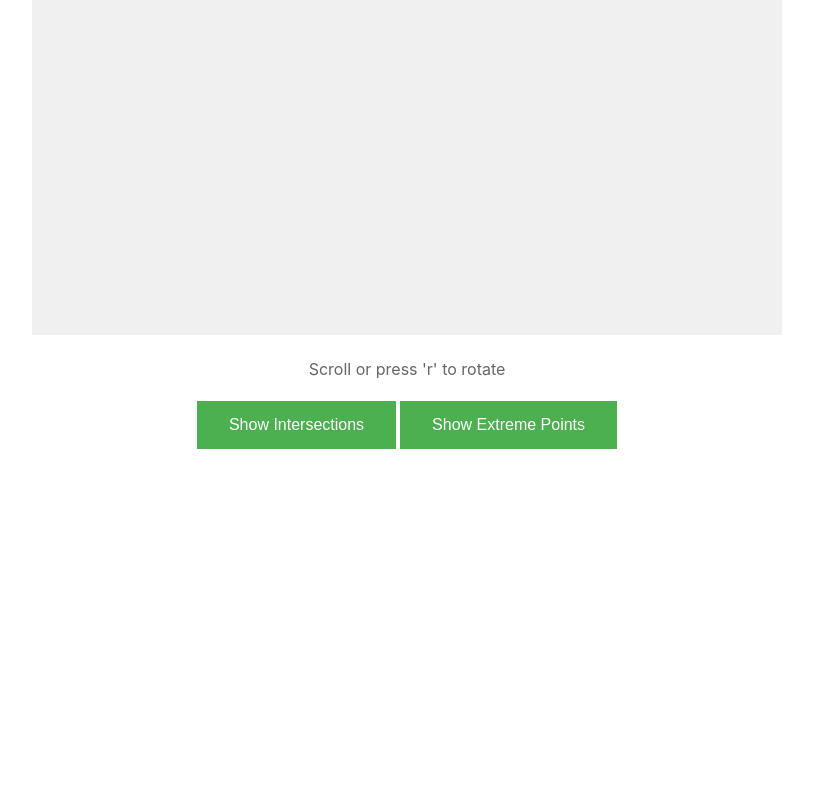
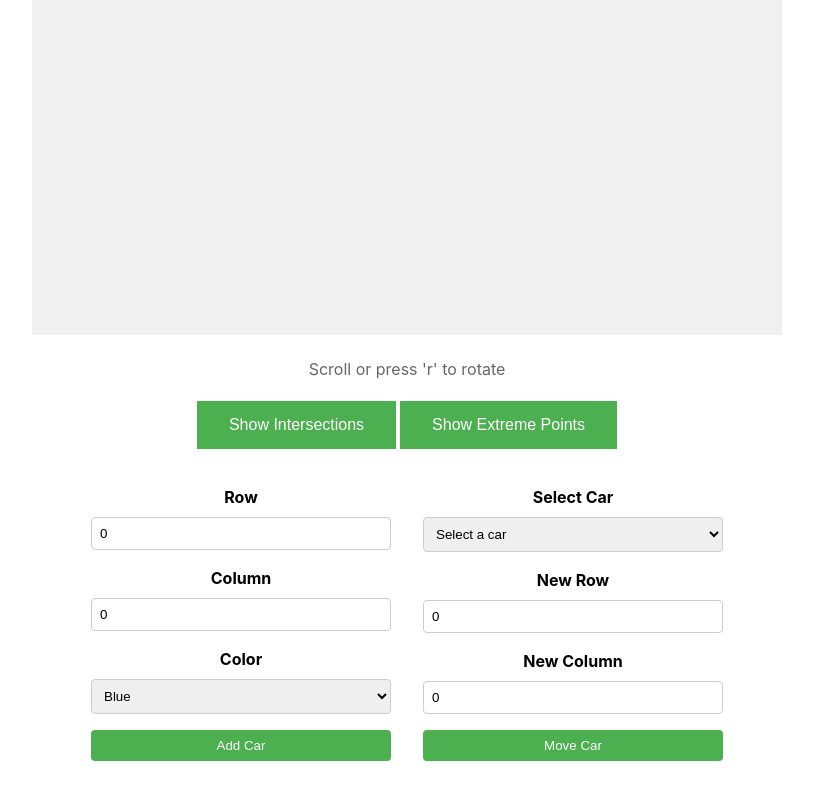
Before and after one commit to TSerranoE/City_TASEP, a React (Vite) app in the folder PAGINA_TASEP/: page / in a window 1280 px wide. Shown: the part 640-1440 px from the top of the page, without its empty margins (233-1046 px from the left). Before the commit the page ends 1157 px from the top, so only its background shows below. Built offline with nearby package versions, Linux system fonts and the light colour scheme.

Commit message:
Versión alpha terminada c:

```diff
--- a/PAGINA_TASEP/src/App.module.css
+++ b/PAGINA_TASEP/src/App.module.css
@@ -41,3 +41,17 @@
   font-size: 1rem;
   color: #666;
 }
+
+.gridContainer {
+  position: relative;
+  display: inline-block;
+}
+
+.formContainer {
+  display: flex;
+  flex-direction: row;
+  justify-content: center;
+  gap: 2rem;
+  margin-top: 2rem;
+  width: 100%;
+}
--- a/PAGINA_TASEP/src/App.tsx
+++ b/PAGINA_TASEP/src/App.tsx
@@ -1,7 +1,10 @@
-import { useState } from "react";
+import { useState, useCallback } from "react";
 import Grid from "./components/Grid";
 import ControlPanel from "./components/ControlPanel";
 import DataDisplay from "./components/DataDisplay";
+import CarForm from "./components/CarForm";
+import CreateCar from "./components/CreateCar";
+import MoveCarForm from "./components/MoveCarForm";
 import {
   calculateIntersections,
   calculateExtremePoints,
@@ -13,6 +16,10 @@ function App() {
   const [clickedLines, setClickedLines] = useState<Set<string>>(new Set());
   const [showIntersections, setShowIntersections] = useState(false);
   const [showExtremePoints, setShowExtremePoints] = useState(false);
+  const [cars, setCars] = useState<
+    Array<{ row: number; col: number; color: string; id: string }>
+  >([]);
+  const [nextCarId, setNextCarId] = useState(1);
 
   const intersections = calculateIntersections(clickedLines);
   const extremePoints = calculateExtremePoints(clickedLines, size);
@@ -27,14 +34,48 @@ function App() {
     setShowIntersections(false);
   };
 
+  const getNextCarId = useCallback(() => {
+    const id = `car-${nextCarId}`;
+    setNextCarId((prevId) => prevId + 1);
+    return id;
+  }, [nextCarId]);
+
+  const handleAddCar = (
+    row: number,
+    col: number,
+    color: string,
+    id: string
+  ) => {
+    setCars((prevCars) => [...prevCars, { row, col, color, id }]);
+  };
+
+  const handleMoveCar = (id: string, newRow: number, newCol: number) => {
+    setCars((prevCars) =>
+      prevCars.map((car) =>
+        car.id === id ? { ...car, row: newRow, col: newCol } : car
+      )
+    );
+  };
+
   return (
     <div className={styles.app}>
       <h1 className={styles.title}>City Tasep</h1>
-      <Grid
-        size={size}
-        clickedLines={clickedLines}
-        onClickedLinesUpdate={setClickedLines}
-      />
+      <div className={styles.gridContainer}>
+        <Grid
+          size={size}
+          clickedLines={clickedLines}
+          onClickedLinesUpdate={setClickedLines}
+        />
+        {cars.map((car) => (
+          <CreateCar
+            key={car.id}
+            position={{ col: car.col, row: car.row }}
+            color={car.color}
+            id={car.id}
+            gridSize={size}
+          />
+        ))}
+      </div>
       <p className={styles.instructions}>Scroll or press 'r' to rotate</p>
       <ControlPanel
         showIntersections={showIntersections}
@@ -42,12 +83,21 @@ function App() {
         onToggleIntersections={toggleIntersections}
         onToggleExtremePoints={toggleExtremePoints}
       />
+
       <DataDisplay
         showIntersections={showIntersections}
         showExtremePoints={showExtremePoints}
         intersections={intersections}
         extremePoints={extremePoints}
       />
+      <div className={styles.formContainer}>
+        <CarForm
+          onAddCar={handleAddCar}
+          gridSize={size}
+          getNextCarId={getNextCarId}
+        />
+        <MoveCarForm onMoveCar={handleMoveCar} gridSize={size} cars={cars} />
+      </div>
     </div>
   );
 }
--- /dev/null
+++ b/PAGINA_TASEP/src/components/CarForm.module.css
@@ -0,0 +1,37 @@
+.form {
+  display: flex;
+  flex-direction: column;
+  gap: 1rem;
+  width: 300px;
+}
+
+.formGroup {
+  display: flex;
+  flex-direction: column;
+}
+
+.formGroup label {
+  margin-bottom: 0.5rem;
+  font-weight: bold;
+}
+
+.formGroup input,
+.formGroup select {
+  padding: 0.5rem;
+  border: 1px solid #ccc;
+  border-radius: 4px;
+}
+
+.button {
+  padding: 0.5rem 1rem;
+  background-color: #4caf50;
+  color: white;
+  border: none;
+  border-radius: 4px;
+  cursor: pointer;
+  transition: background-color 0.3s;
+}
+
+.button:hover {
+  background-color: #45a049;
+}
--- /dev/null
+++ b/PAGINA_TASEP/src/components/CarForm.tsx
@@ -0,0 +1,78 @@
+import React, { useState } from "react";
+import styles from "./CarForm.module.css";
+
+interface CarFormProps {
+  onAddCar: (row: number, col: number, color: string, id: string) => void;
+  gridSize: number;
+  getNextCarId: () => string;
+}
+
+const CarForm: React.FC<CarFormProps> = ({
+  onAddCar,
+  gridSize,
+  getNextCarId,
+}) => {
+  const [row, setRow] = useState("0");
+  const [col, setCol] = useState("0");
+  const [color, setColor] = useState("blue");
+
+  const handleSubmit = (e: React.FormEvent) => {
+    e.preventDefault();
+    const newId = getNextCarId();
+    onAddCar(Number(row), Number(col), color, newId);
+    console.log(
+      `Car created - ID: ${newId}, Row: ${row}, Column: ${col}, Color: ${color}`
+    );
+    setRow("0");
+    setCol("0");
+    setColor("blue");
+  };
+
+  return (
+    <form onSubmit={handleSubmit} className={styles.form}>
+      <div className={styles.formGroup}>
+        <label htmlFor="row">Row</label>
+        <input
+          type="number"
+          id="row"
+          value={row}
+          onChange={(e) => setRow(e.target.value)}
+          required
+          min="0"
+          max={gridSize - 1}
+        />
+      </div>
+      <div className={styles.formGroup}>
+        <label htmlFor="col">Column</label>
+        <input
+          type="number"
+          id="col"
+          value={col}
+          onChange={(e) => setCol(e.target.value)}
+          required
+          min="0"
+          max={gridSize - 1}
+        />
+      </div>
+      <div className={styles.formGroup}>
+        <label htmlFor="color">Color</label>
+        <select
+          id="color"
+          value={color}
+          onChange={(e) => setColor(e.target.value)}
+        >
+          <option value="blue">Blue</option>
+          <option value="green">Green</option>
+          <option value="red">Red</option>
+          <option value="black">Black</option>
+          <option value="yellow">Yellow</option>
+        </select>
+      </div>
+      <button type="submit" className={styles.button}>
+        Add Car
+      </button>
+    </form>
+  );
+};
+
+export default CarForm;
--- a/PAGINA_TASEP/src/components/CreateCar.module.css
+++ b/PAGINA_TASEP/src/components/CreateCar.module.css
@@ -1,6 +1,12 @@
-.carContainer {
+.car {
   position: absolute;
-  pointer-events: none;
+  width: 15px;
+  height: 15px;
+  display: flex;
+  justify-content: center;
+  align-items: center;
+  z-index: 10;
+  transform: translate(0%, -45%);
 }
 
 .carImage {
--- a/PAGINA_TASEP/src/components/CreateCar.tsx
+++ b/PAGINA_TASEP/src/components/CreateCar.tsx
@@ -1,25 +1,42 @@
-import React from "react";
+import React, { useEffect } from "react";
 import styles from "./CreateCar.module.css";
 
+const carImages = {
+  blue: "https://hebbkx1anhila5yf.public.blob.vercel-storage.com/auto_azul-6KiJrNfUPFRBXSmVCIfljIlCGgOBCl.svg",
+  green:
+    "https://hebbkx1anhila5yf.public.blob.vercel-storage.com/auto_verde-AONDxkKbWMbXgDVZouwSWV7ZwijT4S.svg",
+  red: "https://hebbkx1anhila5yf.public.blob.vercel-storage.com/auto_rojo-bEJfX0tF6DEXWw6B4iFs3CFahCByuy.svg",
+  black:
+    "https://hebbkx1anhila5yf.public.blob.vercel-storage.com/auto_negro-UTgfP2kBjRLTomLPirYnkPLRqBvmnv.svg",
+  yellow:
+    "https://hebbkx1anhila5yf.public.blob.vercel-storage.com/auto_amarillo-oKMZbZLwU5zQTS9ycZWjQsV2zVCZnf.svg",
+};
+
 interface CreateCarProps {
-  row: number;
-  col: number;
-  cellSize: number;
+  position: { col: number; row: number };
+  color: keyof typeof carImages;
+  id: string;
+  gridSize: number;
 }
 
-const CreateCar: React.FC<CreateCarProps> = ({ row, col, cellSize }) => {
-  const style = {
-    top: `${row * cellSize}px`,
-    left: `${col * cellSize}px`,
-    width: `${cellSize}px`,
-    height: `${cellSize}px`,
-  };
+const CreateCar: React.FC<CreateCarProps> = ({ position, color, id }) => {
+  useEffect(() => {
+    console.log(
+      `Car rendered - ID: ${id}, Row: ${position.row}, Column: ${position.col}, Color: ${color}`
+    );
+  }, [id, position, color]);
 
   return (
-    <div className={styles.carContainer} style={style}>
+    <div
+      className={styles.car}
+      style={{
+        left: `${position.col * 15}px`,
+        bottom: `${position.row * 15}px`,
+      }}
+    >
       <img
-        src="../public/auto_azul.svg"
-        alt="Car"
+        src={carImages[color]}
+        alt={`${color} Car`}
         className={styles.carImage}
       />
     </div>
--- a/PAGINA_TASEP/src/components/Grid.module.css
+++ b/PAGINA_TASEP/src/components/Grid.module.css
@@ -8,6 +8,7 @@
 .gridWrapper {
   display: inline-block;
   outline: none;
+  position: relative;
 }
 
 .grid {
@@ -22,6 +23,7 @@
 .cell {
   width: 15px;
   height: 15px;
+  box-sizing: border-box;
 }
 
 .cell.clicked {
--- /dev/null
+++ b/PAGINA_TASEP/src/components/MoveCarForm.module.css
@@ -0,0 +1,37 @@
+.form {
+  display: flex;
+  flex-direction: column;
+  gap: 1rem;
+  width: 300px;
+}
+
+.formGroup {
+  display: flex;
+  flex-direction: column;
+}
+
+.formGroup label {
+  margin-bottom: 0.5rem;
+  font-weight: bold;
+}
+
+.formGroup input,
+.formGroup select {
+  padding: 0.5rem;
+  border: 1px solid #ccc;
+  border-radius: 4px;
+}
+
+.button {
+  padding: 0.5rem 1rem;
+  background-color: #4caf50;
+  color: white;
+  border: none;
+  border-radius: 4px;
+  cursor: pointer;
+  transition: background-color 0.3s;
+}
+
+.button:hover {
+  background-color: #45a049;
+}
--- /dev/null
+++ b/PAGINA_TASEP/src/components/MoveCarForm.tsx
@@ -0,0 +1,81 @@
+import React, { useState } from "react";
+import styles from "./MoveCarForm.module.css";
+
+interface MoveCarFormProps {
+  onMoveCar: (id: string, newRow: number, newCol: number) => void;
+  gridSize: number;
+  cars: Array<{ id: string; row: number; col: number; color: string }>;
+}
+
+const MoveCarForm: React.FC<MoveCarFormProps> = ({
+  onMoveCar,
+  gridSize,
+  cars,
+}) => {
+  const [selectedCarId, setSelectedCarId] = useState("");
+  const [newRow, setNewRow] = useState("0");
+  const [newCol, setNewCol] = useState("0");
+
+  const handleSubmit = (e: React.FormEvent) => {
+    e.preventDefault();
+    if (selectedCarId) {
+      onMoveCar(selectedCarId, Number(newRow), Number(newCol));
+      console.log(
+        `Car moved - ID: ${selectedCarId}, New Row: ${newRow}, New Column: ${newCol}`
+      );
+      setSelectedCarId("");
+      setNewRow("0");
+      setNewCol("0");
+    }
+  };
+
+  return (
+    <form onSubmit={handleSubmit} className={styles.form}>
+      <div className={styles.formGroup}>
+        <label htmlFor="carId">Select Car</label>
+        <select
+          id="carId"
+          value={selectedCarId}
+          onChange={(e) => setSelectedCarId(e.target.value)}
+          required
+        >
+          <option value="">Select a car</option>
+          {cars.map((car) => (
+            <option key={car.id} value={car.id}>
+              {`${car.id} (${car.color})`}
+            </option>
+          ))}
+        </select>
+      </div>
+      <div className={styles.formGroup}>
+        <label htmlFor="newRow">New Row</label>
+        <input
+          type="number"
+          id="newRow"
+          value={newRow}
+          onChange={(e) => setNewRow(e.target.value)}
+          required
+          min="0"
+          max={gridSize - 1}
+        />
+      </div>
+      <div className={styles.formGroup}>
+        <label htmlFor="newCol">New Column</label>
+        <input
+          type="number"
+          id="newCol"
+          value={newCol}
+          onChange={(e) => setNewCol(e.target.value)}
+          required
+          min="0"
+          max={gridSize - 1}
+        />
+      </div>
+      <button type="submit" className={styles.button}>
+        Move Car
+      </button>
+    </form>
+  );
+};
+
+export default MoveCarForm;
```
Also changed, not shown: PAGINA_TASEP/src/components/MoveCar.Module.css (added, +38 -0 lines), PAGINA_TASEP/src/components/MoveCar.tsx (added, +21 -0 lines).
